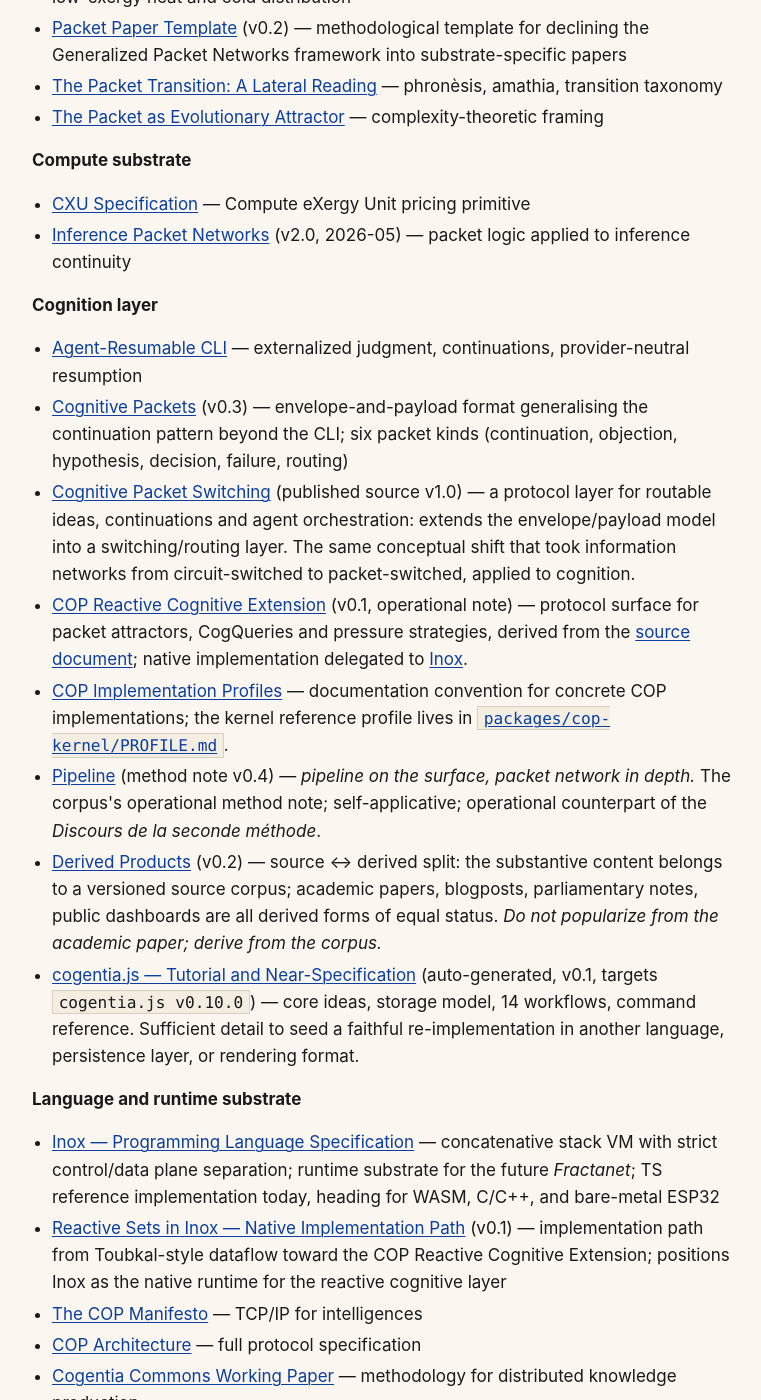
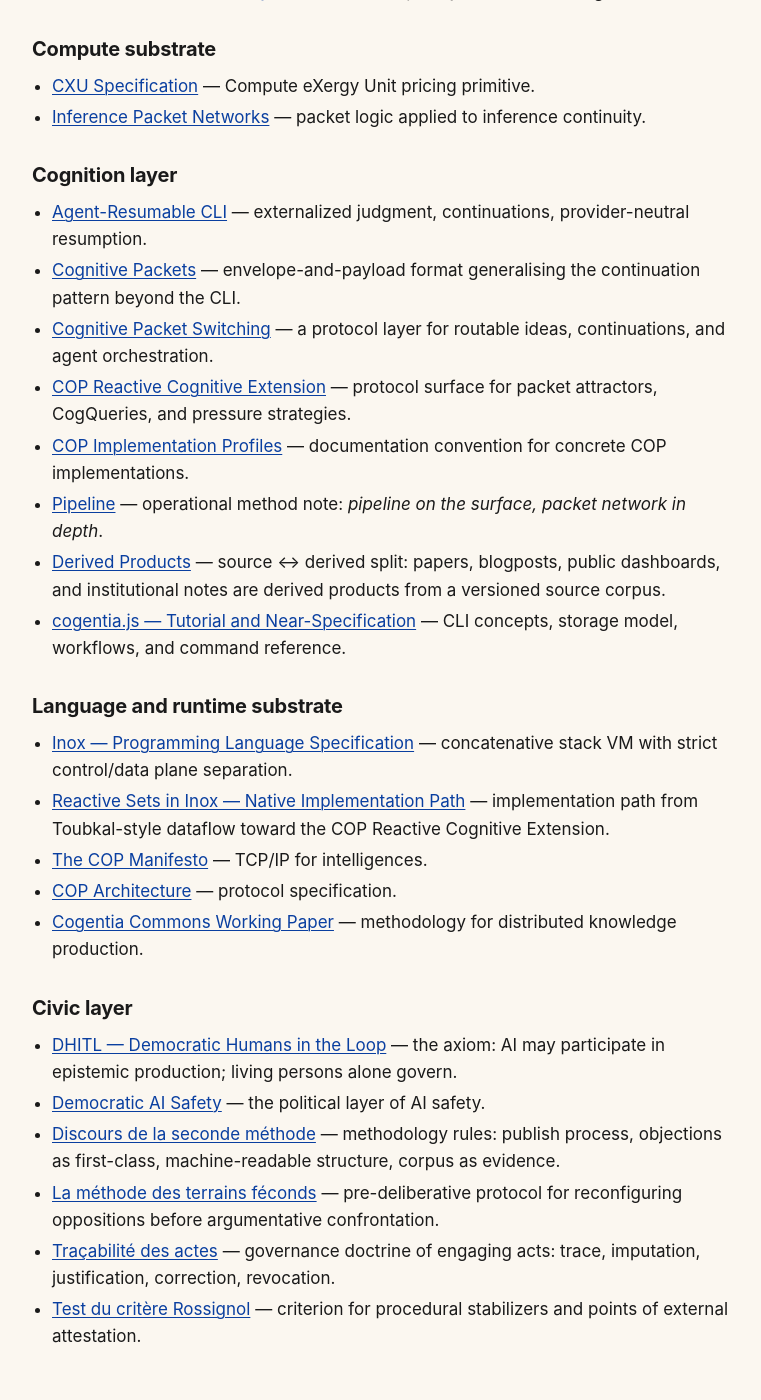
Before and after one commit to JeanHuguesRobert/FractaVolta, a Jekyll site: the page built from docs/for-researchers.md, in a window 1280 px wide and 1400 px high, scrolled down 1626 px. Shown: the whole window, without its empty margins (56-817 px from the left). Built offline with Jekyll 4.4.1, drawn with Linux system fonts in a browser that asks for light colours; some of the changed text lies outside the part shown.

Commit message:
docs: clean researchers page as English entry point

```diff
--- a/docs/for-researchers.md
+++ b/docs/for-researchers.md
@@ -1,141 +1,138 @@
 ---
 title: For researchers
 subtitle: Papers, methodology, contestation as first-class contribution. The corpus is its own evidence — fork it, challenge it, build on it.
+lang: en
+description: "Research entry point for FractaVolta: packetized energy, inference continuity, Cogentia Commons methodology, continuations, open corpus governance, and cross-repository research map."
 canonical_url: https://fractavolta.com/for-researchers
-last_stamped_at: 2026-05-26
-date: "2026-05-15"
-status: "working-paper — auto-filled (frontmatter cleanup)"
+last_stamped_at: 2026-06-02
+date: "2026-06-02"
+status: "active — English research entry point"
 ---
 
-Cette page s’adresse aux chercheurs et aux partenaires techniques qui souhaitent entrer dans la profondeur du travail. Si vous cherchez plutôt des opportunités concrètes, allez directement dans la section [En Corse](./fr/).
+This page is for researchers, technical partners, open-source contributors, and serious reviewers who want to enter the research layer of FractaVolta.
 
-Pour un résumé plus opérationnel de la méthode et des outils concrets, voir la page [Méthode](./methodology).
-
-Pour les opportunités et les chantiers concrets en Corse, voir directement la section [En Corse](./fr/).
+For concrete deployment opportunities, see [For deployers](./for-deployers). For local Corsica-based field projects, the French operational entry point is [FractaVolta en Corse](./fr/).
 
 ## The corpus
 
 The work spans six repositories, each producing research-grade documents that cross-reference each other:
 
-- **[MareNostrum](https://github.com/JeanHuguesRobert/marenostrum)** — strategic framework, CXU specification, DHITL (Democratic Humans in the Loop), Mediterranean solar commons, circuit-to-packet transition theory
-- **[FractaVolta](https://github.com/JeanHuguesRobert/FractaVolta)** — physical infrastructure layer: EPN, PGN, DC-native nodes, IPN, Mariani Village
-- **[Cogentia](https://github.com/JeanHuguesRobert/cogentia)** — cognitive infrastructure tooling: cogentia.js, Cogentia Commons methodology, Pipeline method, continuation protocol
-- **[inseme](https://github.com/JeanHuguesRobert/inseme)** — platform and COP runtime: Cognitive Orchestration Protocol, briques, applications
-- **[barons-Mariani](https://github.com/JeanHuguesRobert/barons-Mariani)** — political/institutional framework: Plan 2038, *Discours de la seconde méthode*, *Projet #1755*
-- **[Inox](https://github.com/JeanHuguesRobert/Inox)** — language and runtime substrate: concatenative stack VM with strict control/data plane separation, designed for nodes of the future *Fractanet*
+- **[MareNostrum](https://github.com/JeanHuguesRobert/marenostrum)** — strategic framework, CXU specification, DHITL (Democratic Humans in the Loop), Mediterranean solar commons, circuit-to-packet transition theory.
+- **[FractaVolta](https://github.com/JeanHuguesRobert/FractaVolta)** — physical infrastructure layer: EPN, PGN, DC-native nodes, IPN, Mariani Village.
+- **[Cogentia](https://github.com/JeanHuguesRobert/cogentia)** — cognitive infrastructure tooling: `cogentia.js`, Cogentia Commons methodology, Pipeline method, continuation protocol.
+- **[inseme](https://github.com/JeanHuguesRobert/inseme)** — platform and COP runtime: Cognitive Orchestration Protocol, briques, applications.
+- **[barons-Mariani](https://github.com/JeanHuguesRobert/barons-Mariani)** — political and institutional framework: Plan 2038, *Discours de la seconde méthode*, *Projet #1755*.
+- **[Inox](https://github.com/JeanHuguesRobert/Inox)** — language and runtime substrate: concatenative stack VM with strict control/data plane separation, designed for nodes of the future *Fractanet*.
 
-Each repository carries a [`research/index.md`](https://github.com/JeanHuguesRobert/FractaVolta/blob/main/research/index.md) (this is FractaVolta's) and a [`research/corpus-status.md`](https://github.com/JeanHuguesRobert/FractaVolta/blob/main/research/corpus-status.md). Together they constitute the navigable map.
-
----
+Each repository carries a `research/index.md` and a `research/corpus-status.md` when applicable. Together they form the navigable map of the research corpus.
 
 ## Foundational papers by layer
 
-**Energy substrate**
-- [The Unconscious Grid](https://github.com/JeanHuguesRobert/FractaVolta/blob/main/UNCONSCIOUS_GRID.md) — store-and-forward as the repressed solution to energy sovereignty; §8 extends the diagnosis to cognition, sociability, money, and territory, making this the entry point to the wider packetization corpus ([FR](https://github.com/JeanHuguesRobert/FractaVolta/blob/main/LE_RESEAU_INCONSCIENT.md))
-- [Generalized Packet Networks](https://github.com/JeanHuguesRobert/FractaVolta/blob/main/research/generalized_packet_networks.md) (v0.3) — the cross-domain framework: heterogeneous packets, resource occupancy, congestion elasticity, packet decay, cache hierarchies, backbone/last-mile decomposition, mesh resilience. EPN, PGN, IPN and Thermal Packets are instances of this.
-- [DC-Native Energy Packet Networks](https://github.com/JeanHuguesRobert/FractaVolta/blob/main/dc_native_epn.md) — 48V SELV node architecture
-- [Packetized Gravity Networks](https://github.com/JeanHuguesRobert/FractaVolta/blob/main/PGN.md) — hydraulic exergy
-- [Thermal Packet Networks](https://github.com/JeanHuguesRobert/FractaVolta/blob/main/research/thermal_packet_networks.md) (v0.2) — multi-scale store-and-forward architecture for low-exergy heat and cold distribution
-- [Packet Paper Template](https://github.com/JeanHuguesRobert/FractaVolta/blob/main/research/packet_paper_template.md) (v0.2) — methodological template for declining the Generalized Packet Networks framework into substrate-specific papers
-- [The Packet Transition: A Lateral Reading](https://github.com/JeanHuguesRobert/marenostrum/blob/main/packet_transition.md) — phronèsis, amathia, transition taxonomy
-- [The Packet as Evolutionary Attractor](https://github.com/JeanHuguesRobert/marenostrum/blob/main/packet_attractor.md) — complexity-theoretic framing
+### Energy substrate
 
-**Compute substrate**
-- [CXU Specification](https://github.com/JeanHuguesRobert/marenostrum/blob/main/CXU_SPEC.md) — Compute eXergy Unit pricing primitive
-- [Inference Packet Networks](https://github.com/JeanHuguesRobert/FractaVolta/blob/main/research/inference_packet_network.md) (v2.0, 2026-05) — packet logic applied to inference continuity
+- [The Unconscious Grid](https://github.com/JeanHuguesRobert/FractaVolta/blob/main/UNCONSCIOUS_GRID.md) — store-and-forward as the repressed solution to energy sovereignty; §8 extends the diagnosis to cognition, sociability, money, and territory, making this the entry point to the wider packetization corpus. A French version exists: [Le Réseau Inconscient](https://github.com/JeanHuguesRobert/FractaVolta/blob/main/LE_RESEAU_INCONSCIENT.md).
+- [Generalized Packet Networks](https://github.com/JeanHuguesRobert/FractaVolta/blob/main/research/generalized_packet_networks.md) — the cross-domain framework: heterogeneous packets, resource occupancy, congestion elasticity, packet decay, cache hierarchies, backbone/last-mile decomposition, mesh resilience.
+- [DC-Native Energy Packet Networks](https://github.com/JeanHuguesRobert/FractaVolta/blob/main/dc_native_epn.md) — 48 V SELV node architecture.
+- [Packetized Gravity Networks](https://github.com/JeanHuguesRobert/FractaVolta/blob/main/PGN.md) — hydraulic exergy.
+- [Thermal Packet Networks](https://github.com/JeanHuguesRobert/FractaVolta/blob/main/research/thermal_packet_networks.md) — multi-scale store-and-forward architecture for low-exergy heat and cold distribution.
+- [Packet Paper Template](https://github.com/JeanHuguesRobert/FractaVolta/blob/main/research/packet_paper_template.md) — methodological template for deriving substrate-specific papers from the Generalized Packet Networks framework.
+- [The Packet Transition: A Lateral Reading](https://github.com/JeanHuguesRobert/marenostrum/blob/main/packet_transition.md) — phronèsis, amathia, transition taxonomy.
+- [The Packet as Evolutionary Attractor](https://github.com/JeanHuguesRobert/marenostrum/blob/main/packet_attractor.md) — complexity-theoretic framing.
 
-**Cognition layer**
-- [Agent-Resumable CLI](https://github.com/JeanHuguesRobert/cogentia/blob/main/research/agent_resumable_cli.md) — externalized judgment, continuations, provider-neutral resumption
-- [Cognitive Packets](https://github.com/JeanHuguesRobert/cogentia/blob/main/research/cognitive_packets.md) (v0.3) — envelope-and-payload format generalising the continuation pattern beyond the CLI; six packet kinds (continuation, objection, hypothesis, decision, failure, routing)
-- [Cognitive Packet Switching](https://github.com/JeanHuguesRobert/cogentia/blob/main/research/cognitive_packet_switching.md) (published source v1.0) — a protocol layer for routable ideas, continuations and agent orchestration: extends the envelope/payload model into a switching/routing layer. The same conceptual shift that took information networks from circuit-switched to packet-switched, applied to cognition.
-- [COP Reactive Cognitive Extension](https://github.com/JeanHuguesRobert/inseme/blob/main/packages/cop-core/REACTIVE_COGNITIVE_EXTENSION.md) (v0.1, operational note) — protocol surface for packet attractors, CogQueries and pressure strategies, derived from the [source document](https://github.com/JeanHuguesRobert/inseme/blob/main/research/reactive_cognitive_cop_extension.md); native implementation delegated to [Inox](https://github.com/JeanHuguesRobert/Inox/blob/master/research/reactive_sets_inox_cop_implementation.md).
-- [COP Implementation Profiles](https://github.com/JeanHuguesRobert/inseme/blob/main/packages/cop-core/ImplementationProfiles.md) — documentation convention for concrete COP implementations; the kernel reference profile lives in [`packages/cop-kernel/PROFILE.md`](https://github.com/JeanHuguesRobert/inseme/blob/main/packages/cop-kernel/PROFILE.md).
-- [Pipeline](https://github.com/JeanHuguesRobert/cogentia/blob/main/research/pipeline.md) (method note v0.4) — *pipeline on the surface, packet network in depth.* The corpus's operational method note; self-applicative; operational counterpart of the *Discours de la seconde méthode*.
-- [Derived Products](https://github.com/JeanHuguesRobert/cogentia/blob/main/research/derived_products.md) (v0.2) — source ↔ derived split: the substantive content belongs to a versioned source corpus; academic papers, blogposts, parliamentary notes, public dashboards are all derived forms of equal status. *Do not popularize from the academic paper; derive from the corpus.*
-- [cogentia.js — Tutorial and Near-Specification](https://github.com/JeanHuguesRobert/cogentia/blob/main/research/cogentia_js_tutorial.md) (auto-generated, v0.1, targets `cogentia.js v0.10.0`) — core ideas, storage model, 14 workflows, command reference. Sufficient detail to seed a faithful re-implementation in another language, persistence layer, or rendering format.
+### Compute substrate
 
-**Language and runtime substrate**
-- [Inox — Programming Language Specification](https://github.com/JeanHuguesRobert/Inox/blob/master/research/inox-spec.md) — concatenative stack VM with strict control/data plane separation; runtime substrate for the future *Fractanet*; TS reference implementation today, heading for WASM, C/C++, and bare-metal ESP32
-- [Reactive Sets in Inox — Native Implementation Path](https://github.com/JeanHuguesRobert/Inox/blob/master/research/reactive_sets_inox_cop_implementation.md) (v0.1) — implementation path from Toubkal-style dataflow toward the COP Reactive Cognitive Extension; positions Inox as the native runtime for the reactive cognitive layer
-- [The COP Manifesto](https://github.com/JeanHuguesRobert/inseme/blob/main/packages/cop-core/Manifesto.md) — TCP/IP for intelligences
-- [COP Architecture](https://github.com/JeanHuguesRobert/inseme/blob/main/packages/cop-core/Architecture.md) — full protocol specification
-- [Cogentia Commons Working Paper](https://github.com/JeanHuguesRobert/cogentia/blob/main/research/Cogentia_Commons_Working_Paper.md) — methodology for distributed knowledge production
+- [CXU Specification](https://github.com/JeanHuguesRobert/marenostrum/blob/main/CXU_SPEC.md) — Compute eXergy Unit pricing primitive.
+- [Inference Packet Networks](https://github.com/JeanHuguesRobert/FractaVolta/blob/main/research/inference_packet_network.md) — packet logic applied to inference continuity.
 
-**Civic layer**
-- [DHITL — Democratic Humans in the Loop](https://github.com/JeanHuguesRobert/marenostrum/blob/main/DHITL.md) — the axiom: AI may participate in epistemic production; living persons alone govern
-- [Democratic AI Safety](https://github.com/JeanHuguesRobert/barons-Mariani/blob/main/research/democratic_ai_safety.md) (v0.5) — the political layer of AI Safety: a model controllable by its deployer may still accelerate AI-augmented legal persons against the demos. Companion to DHITL.
-- [Discours de la seconde méthode](https://github.com/JeanHuguesRobert/barons-Mariani/blob/main/research/second_method.md) — methodology rules (publish process, objections as first-class, machine-readable structure, corpus as evidence)
-- [La méthode des terrains féconds](https://github.com/JeanHuguesRobert/barons-Mariani/blob/main/research/methode_terrains_feconds.md) (v0.4) — pre-deliberative protocol: depolarize conflicts of ideas by reconfiguring the oppositions before the argumentative confrontation
-- [Traçabilité des actes](https://github.com/JeanHuguesRobert/barons-Mariani/blob/main/research/traceabilite_des_actes.md) (v0.15.1) — governance doctrine of engaging acts: trace, imputation, justification, correction, revocation; an AI may assist deliberation but must not absorb imputability
-- [Test du critère Rossignol](https://github.com/JeanHuguesRobert/barons-Mariani/blob/main/research/test_critere_rossignol.md) (v0.1, working note) — doctrinal criterion for procedural stabilizers: a dispositif is valid iff it can produce a *Rossignol* (a point of attestation exposable outside its own frame). Applied to four candidate dispositifs (Cogentia, symmetric traceability, FractaVolta, Kudocracy) and to [Inox itself](https://github.com/JeanHuguesRobert/Inox/blob/master/research/test_critere_rossignol_inox.md)
+### Cognition layer
 
----
+- [Agent-Resumable CLI](https://github.com/JeanHuguesRobert/cogentia/blob/main/research/agent_resumable_cli.md) — externalized judgment, continuations, provider-neutral resumption.
+- [Cognitive Packets](https://github.com/JeanHuguesRobert/cogentia/blob/main/research/cognitive_packets.md) — envelope-and-payload format generalising the continuation pattern beyond the CLI.
+- [Cognitive Packet Switching](https://github.com/JeanHuguesRobert/cogentia/blob/main/research/cognitive_packet_switching.md) — a protocol layer for routable ideas, continuations, and agent orchestration.
+- [COP Reactive Cognitive Extension](https://github.com/JeanHuguesRobert/inseme/blob/main/packages/cop-core/REACTIVE_COGNITIVE_EXTENSION.md) — protocol surface for packet attractors, CogQueries, and pressure strategies.
+- [COP Implementation Profiles](https://github.com/JeanHuguesRobert/inseme/blob/main/packages/cop-core/ImplementationProfiles.md) — documentation convention for concrete COP implementations.
+- [Pipeline](https://github.com/JeanHuguesRobert/cogentia/blob/main/research/pipeline.md) — operational method note: *pipeline on the surface, packet network in depth*.
+- [Derived Products](https://github.com/JeanHuguesRobert/cogentia/blob/main/research/derived_products.md) — source ↔ derived split: papers, blogposts, public dashboards, and institutional notes are derived products from a versioned source corpus.
+- [cogentia.js — Tutorial and Near-Specification](https://github.com/JeanHuguesRobert/cogentia/blob/main/research/cogentia_js_tutorial.md) — CLI concepts, storage model, workflows, and command reference.
+
+### Language and runtime substrate
+
+- [Inox — Programming Language Specification](https://github.com/JeanHuguesRobert/Inox/blob/master/research/inox-spec.md) — concatenative stack VM with strict control/data plane separation.
+- [Reactive Sets in Inox — Native Implementation Path](https://github.com/JeanHuguesRobert/Inox/blob/master/research/reactive_sets_inox_cop_implementation.md) — implementation path from Toubkal-style dataflow toward the COP Reactive Cognitive Extension.
+- [The COP Manifesto](https://github.com/JeanHuguesRobert/inseme/blob/main/packages/cop-core/Manifesto.md) — TCP/IP for intelligences.
+- [COP Architecture](https://github.com/JeanHuguesRobert/inseme/blob/main/packages/cop-core/Architecture.md) — protocol specification.
+- [Cogentia Commons Working Paper](https://github.com/JeanHuguesRobert/cogentia/blob/main/research/Cogentia_Commons_Working_Paper.md) — methodology for distributed knowledge production.
+
+### Civic layer
+
+- [DHITL — Democratic Humans in the Loop](https://github.com/JeanHuguesRobert/marenostrum/blob/main/DHITL.md) — the axiom: AI may participate in epistemic production; living persons alone govern.
+- [Democratic AI Safety](https://github.com/JeanHuguesRobert/barons-Mariani/blob/main/research/democratic_ai_safety.md) — the political layer of AI safety.
+- [Discours de la seconde méthode](https://github.com/JeanHuguesRobert/barons-Mariani/blob/main/research/second_method.md) — methodology rules: publish process, objections as first-class, machine-readable structure, corpus as evidence.
+- [La méthode des terrains féconds](https://github.com/JeanHuguesRobert/barons-Mariani/blob/main/research/methode_terrains_feconds.md) — pre-deliberative protocol for reconfiguring oppositions before argumentative confrontation.
+- [Traçabilité des actes](https://github.com/JeanHuguesRobert/barons-Mariani/blob/main/research/traceabilite_des_actes.md) — governance doctrine of engaging acts: trace, imputation, justification, correction, revocation.
+- [Test du critère Rossignol](https://github.com/JeanHuguesRobert/barons-Mariani/blob/main/research/test_critere_rossignol.md) — criterion for procedural stabilizers and points of external attestation.
 
 ## The methodology
 
 The corpus follows the **second method**:
 
-1. **Publish the process, not only the result.** Continuations make the process inspectable — where the system asked, what alternatives existed, who answered, how it resumed.
-2. **Every objection is a first-class contribution.** Falsifiable claims, marked-unfalsifiable feelings of certainty, requests for specifics — all are typed, all are recorded, none are erased.
-3. **Structure for machine readability from the start.** Stable identifiers, schemas, canonical URLs, append-only audit logs.
-4. **Let the corpus be its own evidence.** The repositories demonstrate the method on themselves: cogentia.js scans for unanchored claims; continuations process those decisions; the audit trail is part of the proof.
-5. **Encode the boundary in the architecture (Rule 0).** Epistemic participation vs political governance: AI agents may supply judgment, but binding decisions require signed human accountability.
+1. **Publish the process, not only the result.** Continuations make the process inspectable.
+2. **Every objection is a first-class contribution.** Falsifiable claims, marked-unfalsifiable feelings of certainty, and requests for specifics are all part of the record.
+3. **Structure for machine readability from the start.** Stable identifiers, schemas, canonical URLs, and append-only audit logs.
+4. **Let the corpus be its own evidence.** The repositories demonstrate the method on themselves.
+5. **Encode the boundary in the architecture.** Epistemic participation and political governance must remain distinct.
 
-The **operational counterpart** of the second method is the [Pipeline](https://github.com/JeanHuguesRobert/cogentia/blob/main/research/pipeline.md): *pipeline on the surface, packet network in depth.* Intuitions become cognitive packets; packets become versioned source documents; source documents derive into audience-specific products (papers, blogposts, parliamentary notes, public dashboards); public feedback reintegrates into the corpus. The method note is itself a self-describing artefact of the method it describes — Rule 4 applied to method-production. The companion paper [Derived Products](https://github.com/JeanHuguesRobert/cogentia/blob/main/research/derived_products.md) formalises the source ↔ derived split.
+The operational counterpart of the second method is the [Pipeline](https://github.com/JeanHuguesRobert/cogentia/blob/main/research/pipeline.md): intuitions become cognitive packets; packets become versioned source documents; source documents derive into audience-specific products; public feedback reintegrates into the corpus.
 
----
+The companion paper [Derived Products](https://github.com/JeanHuguesRobert/cogentia/blob/main/research/derived_products.md) formalises the source ↔ derived split.
 
 ## The continuation protocol
 
-`cogentia.continuation.v1` is the operational realization of `cop/continuation` (COP's foundational continuation primitive). It is a typed, validated, provider-neutral resumption point for CLI tools.
+`cogentia.continuation.v1` is the operational realization of `cop/continuation`, COP's foundational continuation primitive. It is a typed, validated, provider-neutral resumption point for CLI tools.
 
 The soundness test is binding:
 
 > Can Claude be replaced by a human, or by another agent, without modifying `cogentia.js`?
 > If yes, the protocol is sound. If no, the protocol is contaminated.
 
-The protocol is implemented in [`scripts/cogentia.js`](https://github.com/JeanHuguesRobert/cogentia/blob/main/scripts/cogentia.js) as of v0.5.0. Subcommands: `continuation emit`, `inspect`, `resume`, `fail`, `abort`, `queue`, `schema`. See the [paper](https://github.com/JeanHuguesRobert/cogentia/blob/main/research/agent_resumable_cli.md) for the full design.
-
-Heraclitean follow-up: every resume that closes a continuation (success or abort) emits a dormant successor. History never 100% ends; the only constant is change.
-
----
+The protocol is implemented in [`scripts/cogentia.js`](https://github.com/JeanHuguesRobert/cogentia/blob/main/scripts/cogentia.js). See [Agent-Resumable CLI](https://github.com/JeanHuguesRobert/cogentia/blob/main/research/agent_resumable_cli.md) for the full design.
 
 ## How to contribute
 
-The corpus is open source under CC BY-SA 4.0 (research) and MIT (code). Three ways to engage:
+The corpus is open source under CC BY-SA 4.0 for research and MIT for code.
 
 **As a contestant**
+
 - File an objection on any paper as a GitHub issue or pull request.
-- Per Rule 2, your objection becomes part of the record. We will either convert it to a falsifiable claim, mark it as a feeling-of-certainty (with attribution), or request the specifics that would make it testable.
-- A continuation will be emitted for the conversion. You can watch the audit trail in `.cogentia/continuations/`.
+- Per Rule 2, your objection becomes part of the record.
+- The objection can be converted into a falsifiable claim, marked as a feeling of certainty with attribution, or returned for the specifics that would make it testable.
 
 **As a contributor**
-- Fork any repository.
-- Add to the research index following the canonical patterns (front-matter with `canonical_url`, the `.cogentiaignore` for operational artifacts).
-- Run `cogentia.js scan` to verify your additions are anchored.
-- Open a PR.
+
+- Fork a repository.
+- Add to the relevant research index following canonical patterns.
+- Use front matter with `canonical_url` when appropriate.
+- Run the corpus checks where available.
+- Open a pull request.
 
 **As an extender**
-- Write a new brique for inseme (see [BRIQUE_SPEC](https://github.com/JeanHuguesRobert/inseme/blob/main/packages/cop-host/BRIQUE_SPEC.md)).
+
+- Write a new brique for inseme.
 - Write a new continuation profile on top of `cop/continuation`.
 - Replicate the EPN / PGN / IPN architecture on a different territory.
 
----
-
 ## Toolchain
 
-- **`cogentia.js`** — the Cogentia Commons CLI. Multi-repo scan, link validation, canonical URL stamping, continuation protocol. Installation: clone the [cogentia repo](https://github.com/JeanHuguesRobert/cogentia), run `node scripts/cogentia.js help`.
-- **inseme + COP** — the deployable platform. Installation: clone the [inseme repo](https://github.com/JeanHuguesRobert/inseme), see the README for the Turbo monorepo setup.
-- **`.cogentia.json`** — per-corpus registry of repositories (created by `cogentia.js add`).
-- **`.cogentiaignore`** — per-repo ignore patterns for operational artifacts that shouldn't be flagged as unanchored claims.
+- **`cogentia.js`** — Cogentia Commons CLI: multi-repo scan, link validation, canonical URL stamping, continuation protocol.
+- **inseme + COP** — deployable platform and cognitive orchestration protocol runtime.
+- **`.cogentia.json`** — per-corpus registry of repositories.
+- **`.cogentiaignore`** — per-repo ignore patterns for operational artifacts that should not be flagged as unanchored claims.
 
----
+## Contact and next steps
 
-## Contact & prochaines étapes
+- [jhr@baronsmariani.org](mailto:jhr@baronsmariani.org)
+- [LinkedIn — FractaVolta](https://www.linkedin.com/company/fractavolta/)
 
-📧 [jhr@baronsmariani.org](mailto:jhr@baronsmariani.org)
-🔗 [LinkedIn – FractaVolta](https://www.linkedin.com/company/fractavolta/)
-
-Pour les opportunités et les chantiers concrets en Corse, voir directement la section [En Corse](./fr/).
+For concrete deployment opportunities, see [For deployers](./for-deployers). For local Corsica-based field projects, see [FractaVolta en Corse](./fr/).
 
 *All papers: CC BY-SA 4.0. All software: MIT.*
```
